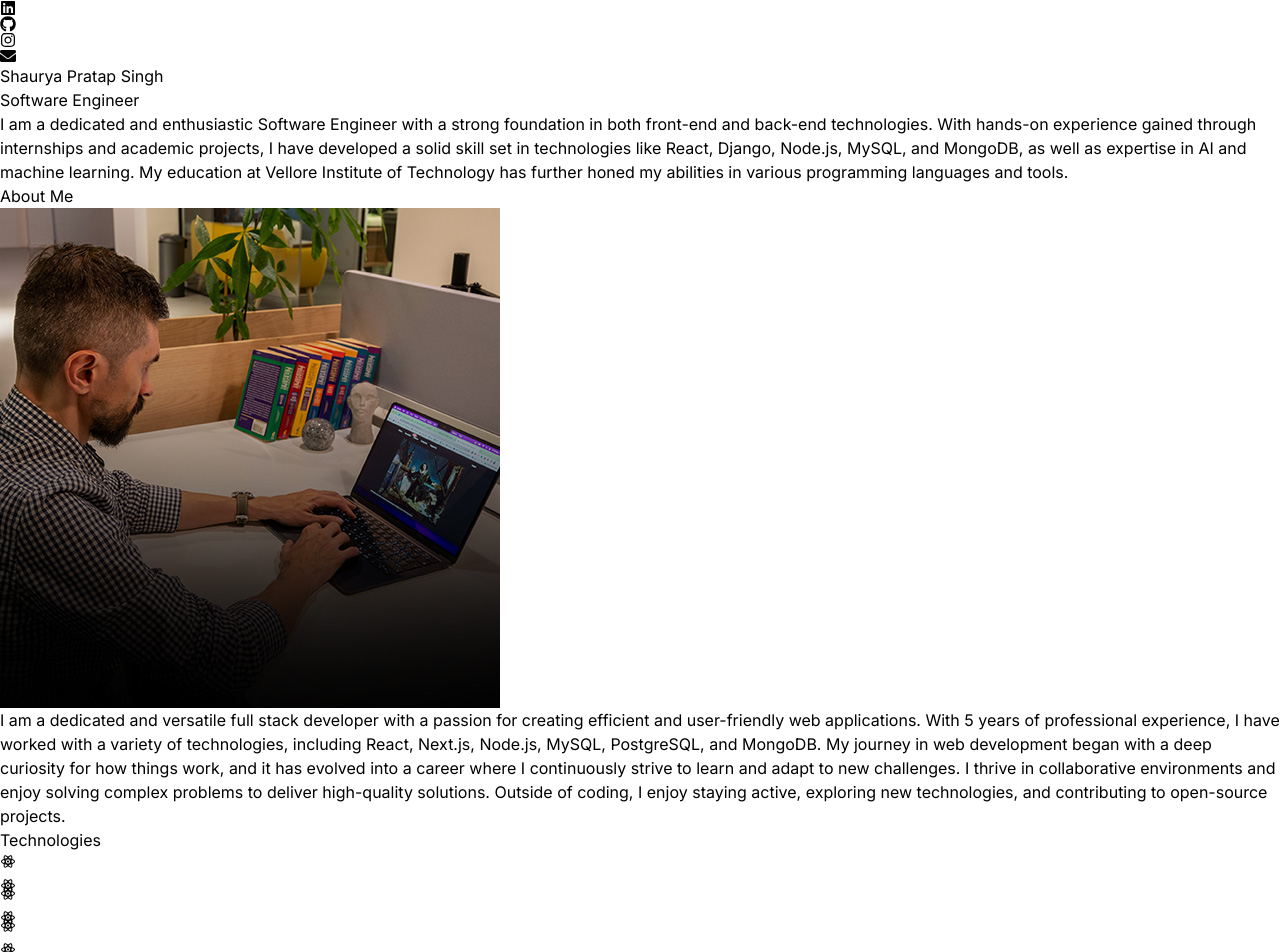
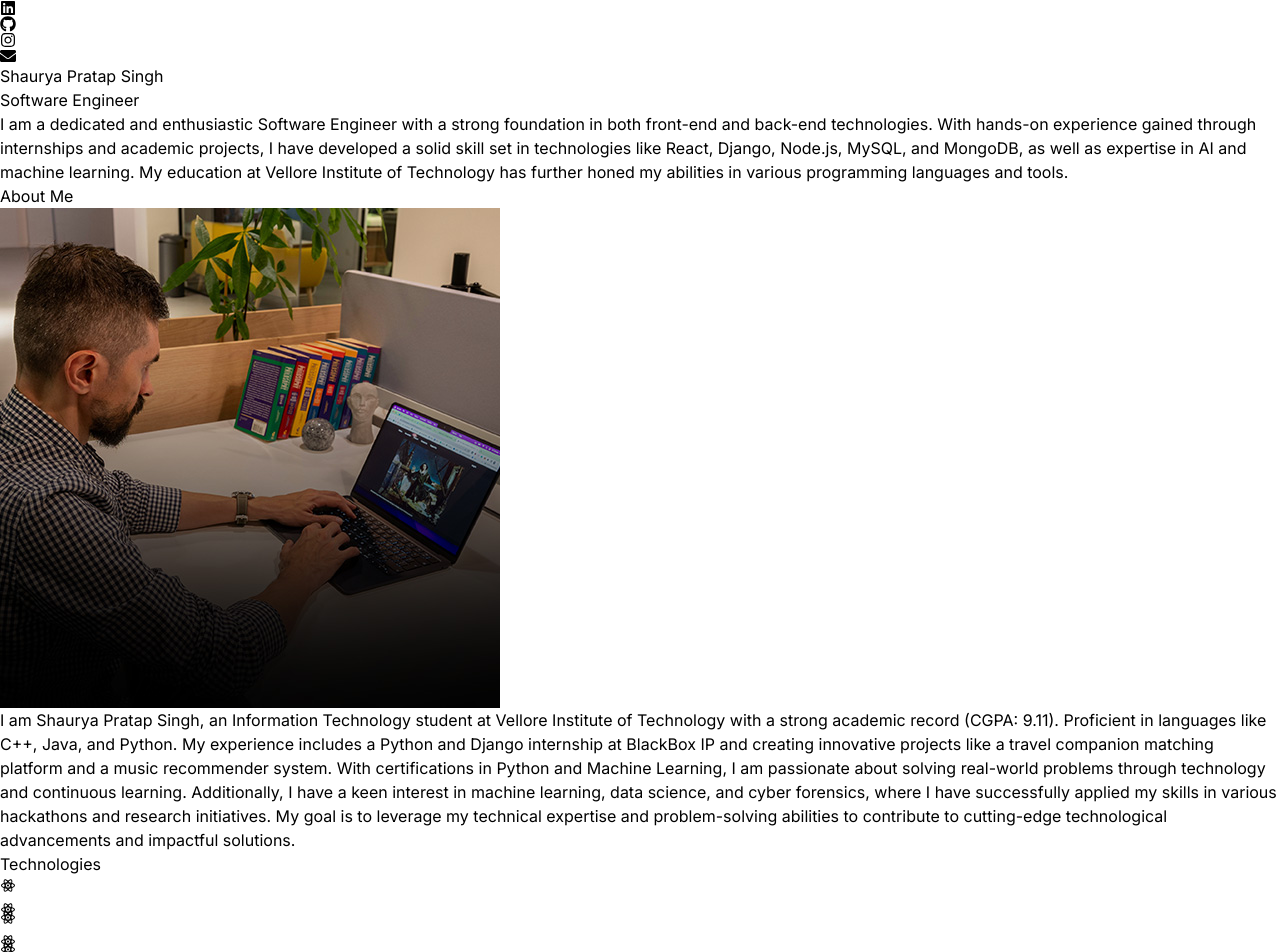
Before and after one commit to sp2003s/Portfolio-react, a React (Vite) app: page / in a window 1280 px wide. Shown: the top 952 px of the page. Built offline with nearby package versions, Linux system fonts and the light colour scheme.

Commit message:
test-justify and about me content

```diff
--- a/src/components/About.jsx
+++ b/src/components/About.jsx
@@ -26,7 +26,7 @@ const About = () => {
         transition={{duration: 0.5}}
         className="w-full lg:w-1/2">
             <div className="flex justify-center lg:justify-start">
-              <p className="my-2 max-w-xl py-6">{ABOUT_TEXT}</p>
+              <p className="my-2 max-w-xl py-6 text-justify">{ABOUT_TEXT}</p>
             </div>
         </motion.div>
       </div>
--- a/src/components/Experience.jsx
+++ b/src/components/Experience.jsx
@@ -30,7 +30,7 @@ const Experience = () => {
                         <h6 className="mb-2 font-semibold">
                             {experience.role} - <span className="text-sm text-purple-100">{experience.company}</span>
                         </h6>
-                        <p className="mb-4 text-neutral-400">{experience.description}</p>
+                        <p className="mb-4 text-neutral-400 text-justify">{experience.description}</p>
                         <div className="flex flex-wrap">
                             {experience.technologies.map((tech, index) => (
                             <span
--- a/src/constants/index.js
+++ b/src/constants/index.js
@@ -5,7 +5,7 @@ import project4 from "../assets/projects/project-4.jpg";
 
 export const HERO_CONTENT = `I am a dedicated and enthusiastic Software Engineer with a strong foundation in both front-end and back-end technologies. With hands-on experience gained through internships and academic projects, I have developed a solid skill set in technologies like React, Django, Node.js, MySQL, and MongoDB, as well as expertise in AI and machine learning. My education at Vellore Institute of Technology has further honed my abilities in various programming languages and tools.`;
 
-export const ABOUT_TEXT = `I am a dedicated and versatile full stack developer with a passion for creating efficient and user-friendly web applications. With 5 years of professional experience, I have worked with a variety of technologies, including React, Next.js, Node.js, MySQL, PostgreSQL, and MongoDB. My journey in web development began with a deep curiosity for how things work, and it has evolved into a career where I continuously strive to learn and adapt to new challenges. I thrive in collaborative environments and enjoy solving complex problems to deliver high-quality solutions. Outside of coding, I enjoy staying active, exploring new technologies, and contributing to open-source projects.`;
+export const ABOUT_TEXT = `I am Shaurya Pratap Singh, an Information Technology student at Vellore Institute of Technology with a strong academic record (CGPA: 9.11). Proficient in languages like C++, Java, and Python. My experience includes a Python and Django internship at BlackBox IP and creating innovative projects like a travel companion matching platform and a music recommender system. With certifications in Python and Machine Learning, I am passionate about solving real-world problems through technology and continuous learning. Additionally, I have a keen interest in machine learning, data science, and cyber forensics, where I have successfully applied my skills in various hackathons and research initiatives. My goal is to leverage my technical expertise and problem-solving abilities to contribute to cutting-edge technological advancements and impactful solutions.`;
 
 export const EXPERIENCES = [
   {
```
